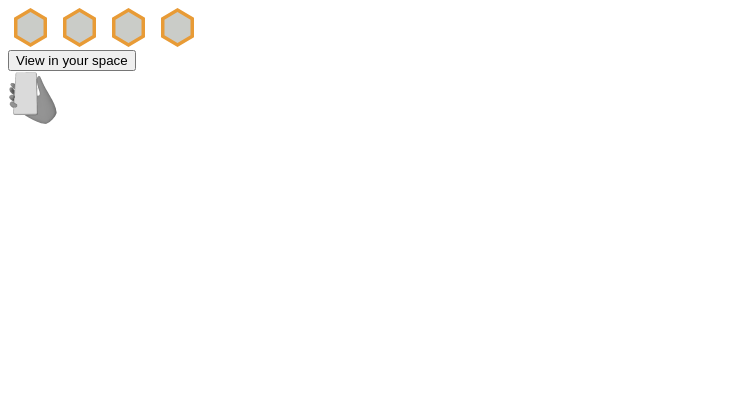
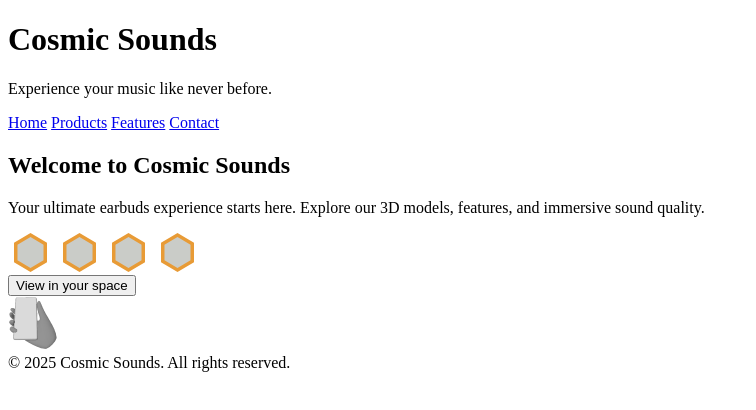
Before and after one commit to amy-armstrong/a_armstrong_earbuds, a plain HTML site: page index.html in a window 1280 px wide. Shown: the top 410 px of the page, without its empty margins (0-756 px from the left). Drawn offline with nearby package versions, Linux system fonts and the light colour scheme; some packages are replaced by stand-ins of ours; a script that the page names is missing.

Commit message:
update index.html
in this commit the html was updated to look more like a page

```diff
--- a/index.html
+++ b/index.html
@@ -7,7 +7,22 @@
     <link href="css/main.css" rel="stylesheet">
   </head>
   <body>
+    <header>
+      <h1>Cosmic Sounds</h1>
+      <p>Experience your music like never before.</p>
+    </header>
 
+    <nav>
+      <a href="#home">Home</a>
+      <a href="#products">Products</a>
+      <a href="#features">Features</a>
+      <a href="#contact">Contact</a>
+    </nav>
+
+    <main>
+      <h2>Welcome to Cosmic Sounds</h2>
+      <p>Your ultimate earbuds experience starts here.
+        Explore our 3D models, features, and immersive sound quality.</p>
 
     <model-viewer id="model"
     src="model/earbuds.glb"
@@ -44,6 +59,11 @@
       <img src="images/ar_hand_prompt.png" alt="AR Prompt">
     </div>
   </model-viewer>
+  </main>
+
+  <footer>
+    &copy; 2025 Cosmic Sounds. All rights reserved.
+  </footer>
 
 
     <!-- link to greensock main library -->
```
